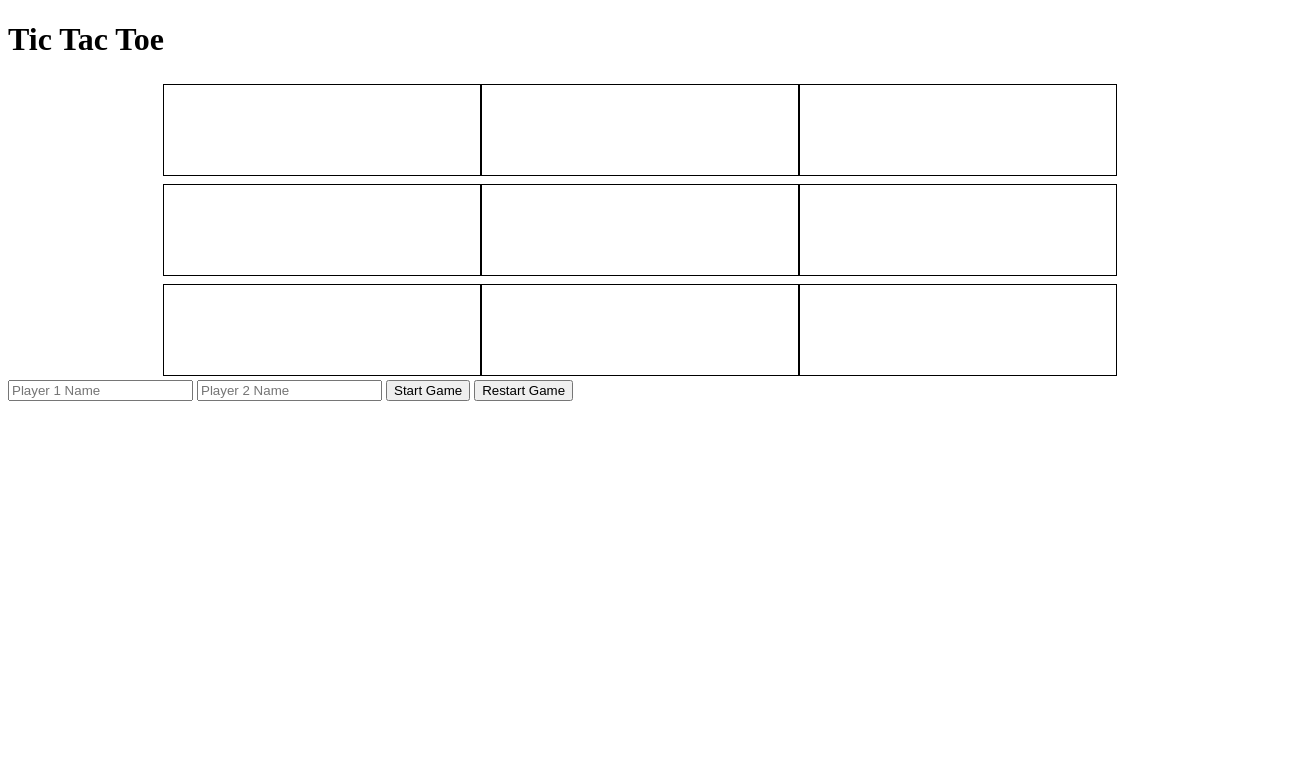
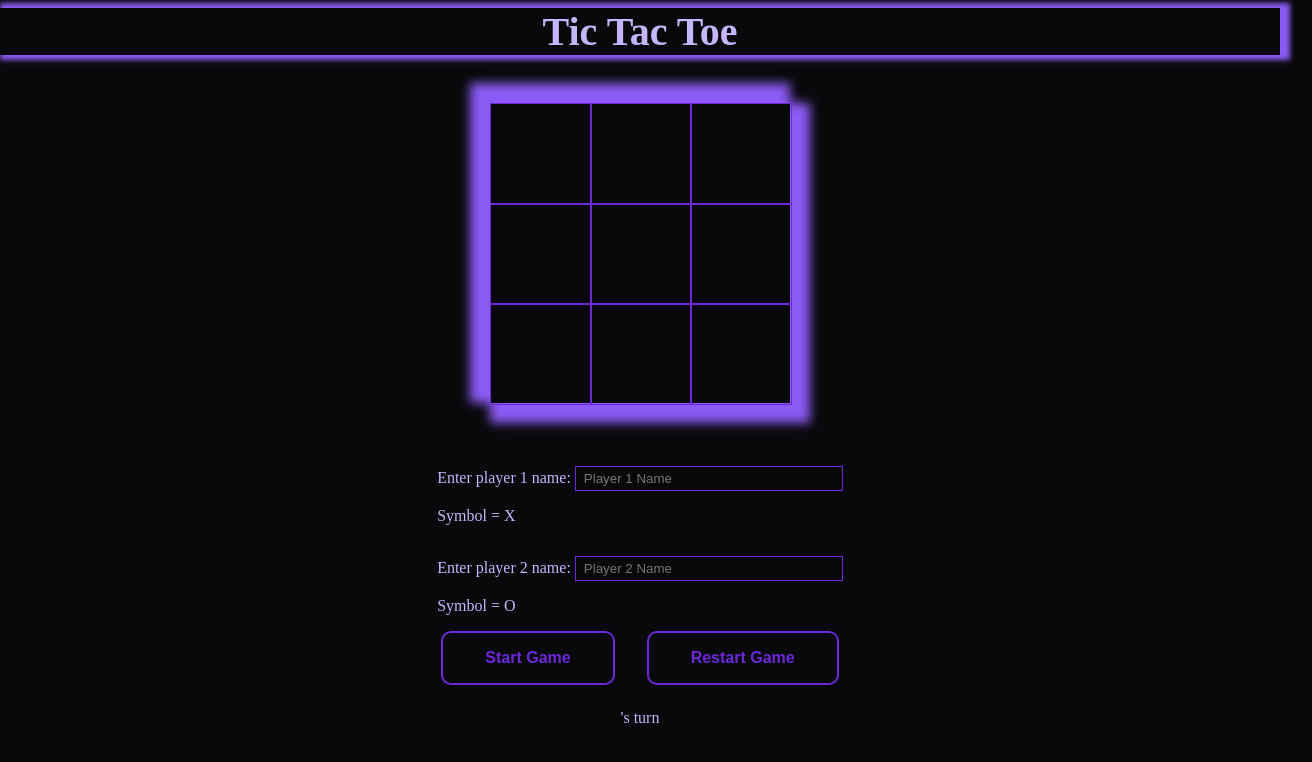
Before and after one commit to bereketkib/Tic-Tac-Toe, a plain HTML site: page index.html in a window 1280 px wide. Both pictures are taken after a click on the button "Start Game". Shown: the whole page, 1312 px wide, since content can reach past the window. Drawn offline with Linux system fonts and the light colour scheme.

Commit message:
styling and completing the script

```diff
--- a/index.html
+++ b/index.html
@@ -12,13 +12,24 @@
     <h1>Tic Tac Toe</h1>
     <div id="gameboard"></div>
     <div class="controls">
-        <input type="text" id="player1" placeholder="Player 1 Name">
-        <input type="text" id="player2" placeholder="Player 2 Name">
-        <button id="start-button">Start Game</button>
-        <button id="restart-button">Restart Game</button>
+        <div class="inputs">
+            <label for="player1">Enter player 1 name:</label>
+            <input type="text" id="player1" placeholder="Player 1 Name">
+            <p>Symbol = X</p>
+        </div>
+        <div class="inputs">
+            <label for="player2">Enter player 2 name:</label>
+            <input type="text" id="player2" placeholder="Player 2 Name">
+            <p>Symbol = O</p>
+        </div>
+        <div class="buttons">
+            <button id="start-button">Start Game</button>
+            <button id="restart-button">Restart Game</button>
+        </div>
     </div>
+    <div id="result"></div>
     <div id="message"></div>
-    <div id="result-display"></div>
+
 
 </body>
 </html>
--- a/main.js
+++ b/main.js
@@ -13,8 +13,43 @@ const Gameboard = (() => {
         });
     }
 
+    const update = (index, value) => {
+        gameboard[index] = value;
+        render();
+    }
+
+    const getGameboard = () => gameboard;
+
+    const checkForWin = () => {
+        const winningCombinations = [
+            [0, 1, 2],
+            [3, 4, 5],
+            [6, 7, 8],
+            [0, 3, 6],
+            [1, 4, 7],
+            [2, 5, 8],
+            [0, 4, 8],
+            [2, 4, 6],
+        ];
+        for (let i=0; i<winningCombinations.length; i++) {
+            const [a, b, c] = winningCombinations[i];
+            if (gameboard[a] && gameboard[a] === gameboard[b] && gameboard[a] === gameboard[c]){
+                return true;
+            }
+        }
+        return false;
+    }
+
+    const checkForTie = () => {
+        return gameboard.every(element => element !== "");
+    }
+
     return {
         render,
+        update,
+        getGameboard,
+        checkForWin,
+        checkForTie,
     }
 
 })();
@@ -32,6 +67,8 @@ const Game = (() => {
     let players =[];
     let currentPlayerIndex;
     let gameOver;
+    const message = document.querySelector("#message");
+    const result = document.querySelector("#result");
 
     const start = () => {
         players = [
@@ -39,21 +76,71 @@ const Game = (() => {
             createPlayer(document.querySelector("#player2").value, "O")
         ];
         currentPlayerIndex = 0;
+        result.textContent = `${players[currentPlayerIndex].name}'s turn`;
         gameOver = false;
         Gameboard.render();
+        const squares = document.querySelectorAll(".square");
+        squares.forEach((square) => {
+            square.addEventListener("click", handleClick);
+        });
     }
 
     const handleClick = (event) => {
         let index = parseInt(event.target.id.split("-")[1]);
-        console.log(index);
+
+        if (Gameboard.getGameboard()[index] !== "" || gameOver === true) {
+            return
+        }
+
+        Gameboard.update(index, players[currentPlayerIndex].mark);
+
+        if (Gameboard.checkForWin()) {
+            gameOver = true;
+            message.textContent = `Congratulations! ${players[currentPlayerIndex].name} won!`;
+            message.classList.add("win");
+            result.textContent = `THE END`;
+        }else if (Gameboard.checkForTie()) {
+            gameOver = true;
+            message.textContent = `It's a tie!`;
+            message.classList.add("tie");
+            result.textContent = `THE END`;
+        }
+
+        currentPlayerIndex = currentPlayerIndex === 0 ? 1 : 0;
+        if (gameOver !== true) {
+            result.textContent = `${players[currentPlayerIndex].name}'s turn`;
+        }
+
+    }
+
+    const restart = () => {
+        for (let i=0; i<9; i++) {
+            Gameboard.update(i, "");
+        }
+        Gameboard.render();
+        gameOver = false;
+        currentPlayerIndex = 0;
+        result.textContent = `${players[currentPlayerIndex].name}'s turn`;
+        message.textContent = "";
+        message.classList.remove("tie");
+        message.classList.remove("win");
     }
 
     return {
         start,
         handleClick,
+        restart,
     }
 
 })();
+
+
+
+
+const restartButton = document.querySelector("#restart-button");
+restartButton.addEventListener("click", () => {
+    Game.restart();
+});
 
 
 const startButton = document.querySelector("#start-button");
--- a/styles.css
+++ b/styles.css
@@ -1,19 +1,103 @@
+
+body {
+    padding: 0;
+    margin: 0;
+    display: flex;
+    flex-direction: column;
+    align-items: center;
+    justify-content: start;
+    background-color: #09090b;
+    color: white;
+}
+h1 {
+    margin-top: 8px;
+    color: #c4b5fd;
+    font-size: 2.5em;
+    margin-bottom: 48px;
+    width: 100%;
+    text-align: center;
+    box-shadow: 5px 0 5px 5px #8b5cf6;
+}
+
 #gameboard {
+    display: grid;
+    grid-template-columns: repeat(3, 100px);
+    grid-template-rows: repeat(3, 100px);
+    height: 300px;
+    width: 300px;
+    box-shadow: 10px 10px 10px 10px #8b5cf6, -10px -10px 10px 10px #8b5cf6;
+}
+.square {
+    padding: 0;
+    border: 1px solid #6d28d9;
+    width: 100%;
+    height: 100%;
+    text-align: center;
+    color: #c4b5fd;
     display: flex;
-    flex-wrap: wrap;
     justify-content: center;
     align-items: center;
-    height: 300px;
+    font-size: 4em;
 }
-.square {
+.controls {
+    margin-top: 48px;
     display: flex;
-    flex-wrap: wrap;
-    float: left;
-    border: 1px solid black;
+    flex-direction: column;
     justify-content: center;
     align-items: center;
-    width: 25%;
-    height: 30%;
+    font-size: 1em;
+    color: #c4b5fd;
+
+}
+input {
+    min-width: 250px;
+    margin-top: 15px;
+    background-color: #09090b;
+    padding: 4px 8px;
+    color: white;
+    border: 1px solid #6d28d9;
+    color: inherit;
+}
+input:focus {
+    border-color: white;
+    outline: none;
+}
+
+.buttons {
+    display: flex;
+    gap: 32px;
+    justify-content: center;
+}
+
+button {
+    background-color: #09090b;
+    border: 2px solid #6d28d9;
+    padding: 16px 42px;
+    color: #6d28d9;
+    font-size: 1em;
+    border-radius: 10px;
+    font-weight: bold;
+
+}
+
+#result {
+    margin-top: 24px;
+    font-size: 1em;
+    color: #c4b5fd;
+}
+
+#message {
+    margin-top: 32px;
+    font-size: 1em;
+    color: black;
+    padding: 32px;
+    width: 100%;
     text-align: center;
-    font-size: 80px;
+
 }
+.win {
+    background-color: #2dd4bf;
+}
+.tie {
+    background-color: #bef264;
+}
```
